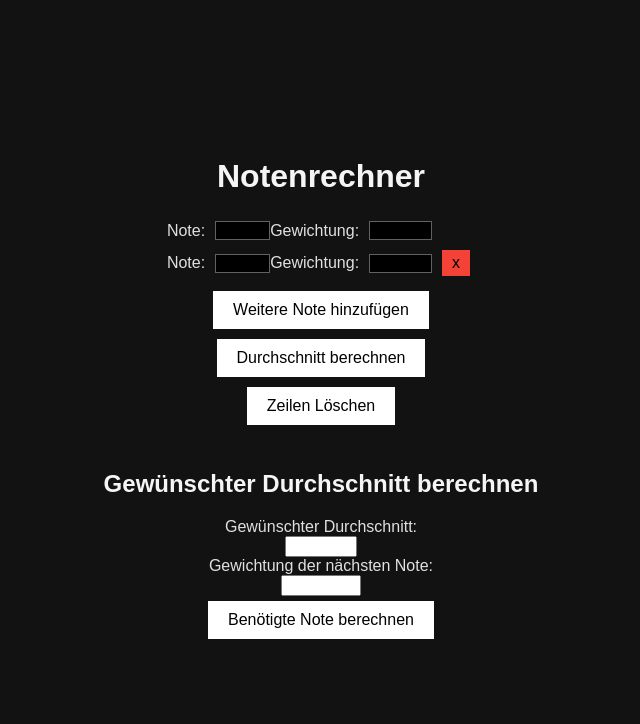
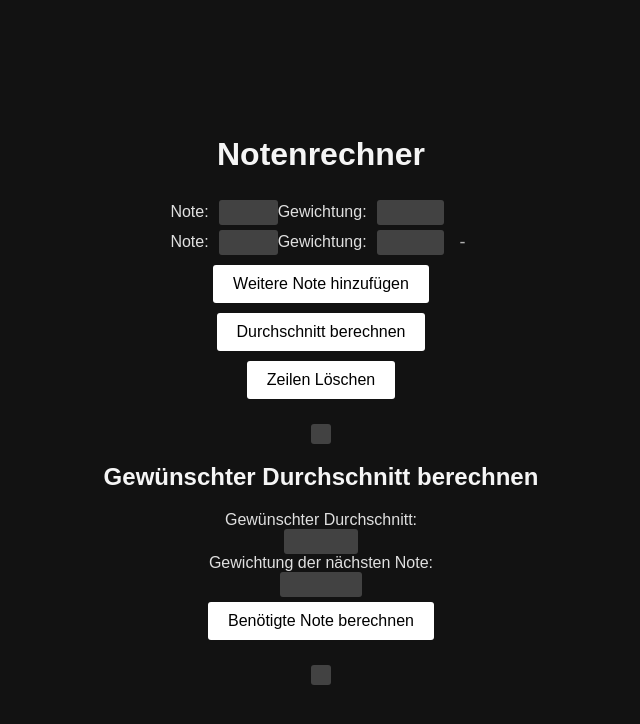
Before and after one commit to zkinorama/kinorama.dev, a plain HTML site: page index.html in a window 1280 px wide. Both pictures are taken after a click on the button "Weitere Note hinzufügen". Shown: the whole page, without its empty margins (319-959 px from the left). Drawn offline with Linux system fonts and the light colour scheme.

Commit message:
Update index.html

```diff
--- a/index.html
+++ b/index.html
@@ -26,10 +26,14 @@
         }
         .note input {
             margin-left: 10px;
-            -moz-appearance: textfield;
-            background-color: #000;
+            background-color: #424242;
             color: #e0e0e0;
-            border: 1px solid #616161;
+            border: none;
+            padding: 5px;
+            border-radius: 3px;
+        }
+        .note input:first-child {
+            margin-right: 20px;
         }
         .note input::-webkit-outer-spin-button,
         .note input::-webkit-inner-spin-button {
@@ -47,15 +51,30 @@
             text-decoration: none;
             display: inline-block;
             font-size: 16px;
+            border-radius: 3px;
         }
         .delete-btn {
-            background-color: #f44336;
+            background-color: transparent;
+            color: #b0b0b0;
+            border: none;
+            cursor: pointer;
+            font-size: 18px;
             margin-left: 10px;
-            padding: 4px 10px;
         }
         #result, #required-note-result {
             margin-top: 20px;
             font-size: 1.2em;
+            background-color: #424242;
+            color: #e0e0e0;
+            padding: 10px;
+            border-radius: 3px;
+        }
+        input {
+            background-color: #424242;
+            color: #e0e0e0;
+            border: none;
+            padding: 5px;
+            border-radius: 3px;
         }
     </style>
 </head>
@@ -127,7 +146,7 @@
                 <input type="number" class="note-input" step="0.01" min="1" max="6">
                 <label>Gewichtung:</label>
                 <input type="number" class="weight-input" step="0.01" min="0" max="10">
-                <button class="delete-btn button" onclick="deleteNote(this)">x</button>
+                <button class="delete-btn" onclick="deleteNote(this)">-</button>
             `;
             document.getElementById('noten-container').appendChild(noteDiv);
             updateEnterKeyBehavior();
```
